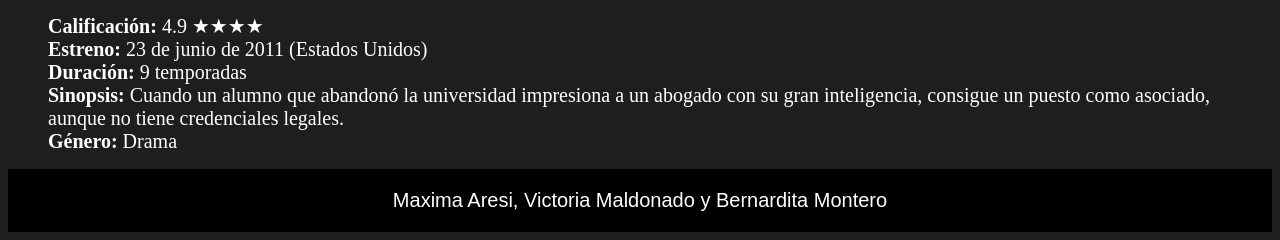
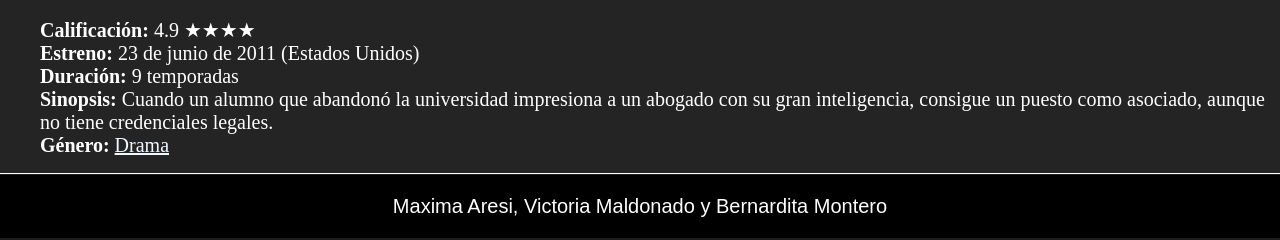
Before and after one commit to victoriammaldonado/pi-grupo-10-udesa, a plain HTML site: page series.html in a window 1280 px wide. Shown: the part 920-1160 px from the top of the page. Drawn offline with Linux system fonts and the light colour scheme.

Commit message:
corrigiendo errores

```diff
--- a/series.html
+++ b/series.html
@@ -30,7 +30,7 @@
 
         </header>
     </section>
-    <main>
+    <main class="main2">
         <img class="portada" src="./img/suits.jpg" alt="Suits">
 
         <form action="./fav.html" method="get">
@@ -46,7 +46,7 @@
             <li class="parrafo"><strong>Estreno:</strong>  23 de junio de 2011 (Estados Unidos)</li>
             <li class="parrafo"><strong>Duración:</strong> 9 temporadas</li>
             <li class="parrafo"><strong>Sinopsis:</strong> Cuando un alumno que abandonó la universidad impresiona a un abogado con su gran inteligencia, consigue un puesto como asociado, aunque no tiene credenciales legales. </li>
-            <li class="parrafo"><strong>Género:</strong> Drama</li>
+            <li class="parrafo"><strong>Género:</strong> <a class='linkcruzados' href="./genero.html">Drama</a></li>
             <!--agregar boton de favorito-->
         </ul>
     </main>
--- a/style.css
+++ b/style.css
@@ -138,6 +138,13 @@ background-color: rgb(0, 0, 0);
 
   .body2{
     background-color: rgb(31, 30, 30);
+    margin: 0%;
+  }
+  .main2{
+    margin: 0%;
+    background-color: rgb(37, 36, 36);
+    border-bottom: 1px solid white;
+    border-top:1px solid white ;
   }
 
   .parrafo{
@@ -158,6 +165,11 @@ background-color: rgb(0, 0, 0);
     padding: 0%;
     margin: 1%;
     width: 150%;
+  }
+
+  .linkcruzados{
+    text-decoration: underline;
+    color: aliceblue;
   }
 
   .fav {
```
Also changed, not shown: busqueda.html (+1 -0 lines), detalle-peli.html (+2 -2 lines), detalle.html (+6 -4 lines), fav.html (+1 -1 lines), home.html (+6 -5 lines).
